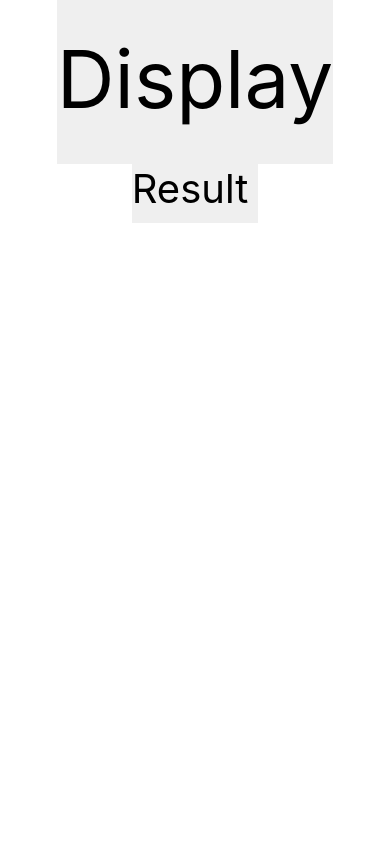
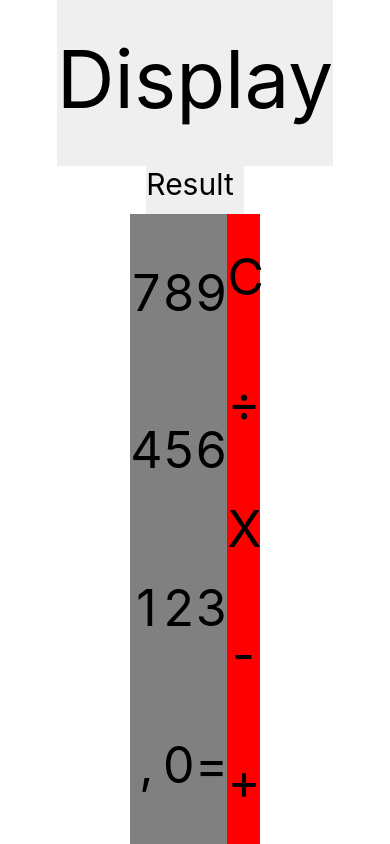
Before and after one commit to jvmhonorato/calculatorapp, a React Native app: screen / in a window 390 px wide. Built offline with nearby package versions, Linux system fonts and the light colour scheme.

Commit message:
finish layout

```diff
--- a/App.js
+++ b/App.js
@@ -3,11 +3,42 @@ import React from 'react';
 import { StyleSheet, Text, View } from 'react-native';
 
 export default function App() {
+  //Arrays
+  const col1Buttons = [
+    ['7','8','9'],
+    ['4','5','6'],
+    ['1','2','3'],
+    [',','0','=']
+  ]
+  const col2Buttons = ['C','÷','X','-','+']
+
+
   return (
     <View style={styles.container}>
       <Text style={styles.display}>Display</Text>
-      <Text style={styles.result}>Result</Text>
-      <View style={styles.buttons}>
+       <Text style={styles.result}>Result</Text>
+        <View style={styles.buttons}>
+         <View style={styles.col1}>
+           {col1Buttons.map((line, index) =>
+            <View key={index} style={styles.line}>
+
+              {line.map( op =>
+               <View style={styles.btn}>
+                <Text key={op} style={styles.btnText}>
+                  {op}
+                </Text>
+              </View>)}
+             </View>
+           )}
+         </View>
+         <View style={styles.col2}>
+           {col2Buttons.map( op =>
+             <View style={styles.btn}>
+              <Text key={op} style={styles.btnText}>
+               {op}
+              </Text>
+            </View>)}
+         </View>
 
       </View>
 
@@ -33,7 +64,7 @@ const styles = StyleSheet.create({
   result:{
     flex:0.3,
     backgroundColor: '#EFEFEF',
-    fontSize: 40,
+    fontSize: 30,
     textAlign:'right',
     paddingRight:10,
     paddingBottom:10
@@ -41,5 +72,26 @@ const styles = StyleSheet.create({
   buttons:{
     flex:5,
     flexDirection:'row'
+  },
+  col1:{
+    flex:3,
+    backgroundColor:'grey'
+  },
+  line: {
+    flex:1,
+    flexDirection: 'row'
+  },
+  btn:{
+    flex:1,
+    justifyContent:'center'
+
+  },
+  btnText: {
+    textAlign:'center',
+    fontSize:50
+  },
+  col2:{
+    flex:1,
+    backgroundColor:'red'
   }
 });
```
Also changed, not shown: tutorial.txt.
